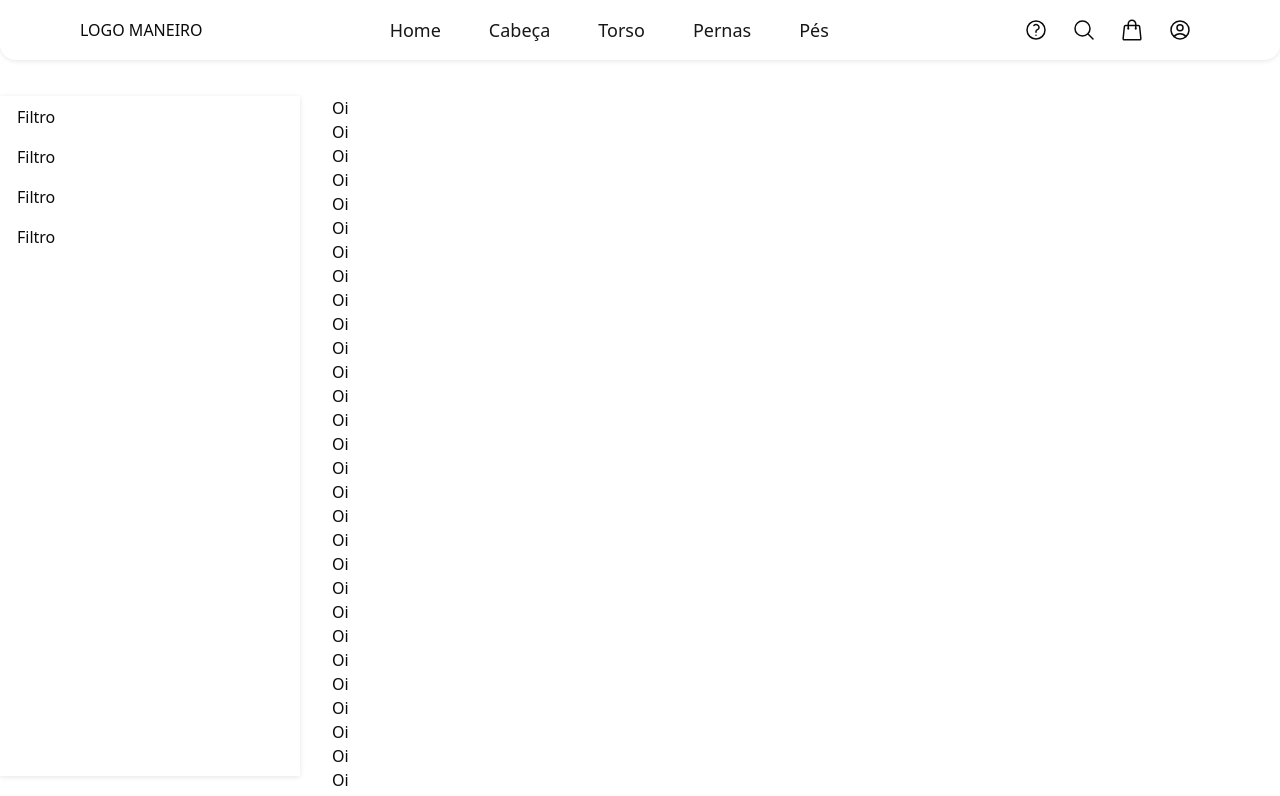
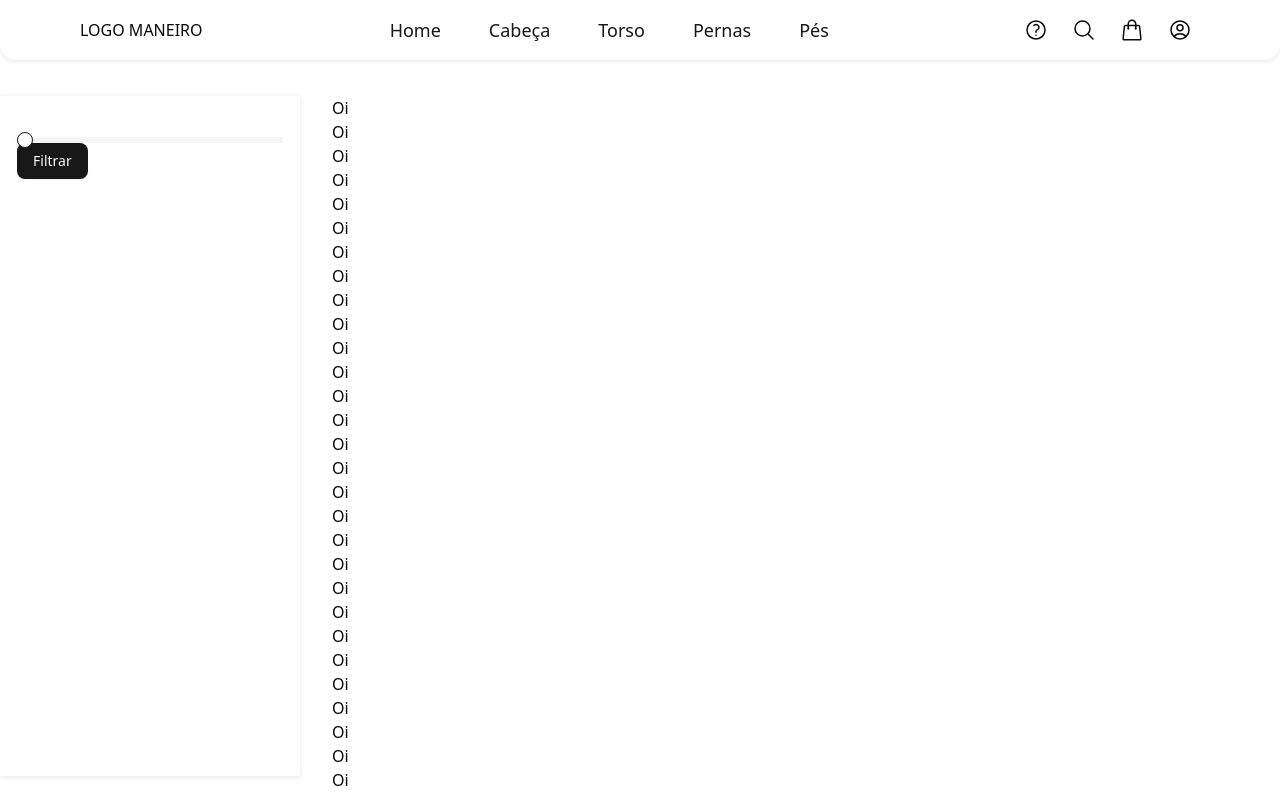
Before and after one commit to GDDario/alive-ecommerce, a Next.js app in the folder app/: page /categoria/cabeca in a window 1280 px wide. Shown: the top 796 px of the page. Built offline with nearby package versions, Linux system fonts and the light colour scheme.

Commit message:
feat(app): form builder with zod

```diff
--- a/app/mock/head-filters-mock.tsx
+++ b/app/mock/head-filters-mock.tsx
@@ -12,69 +12,69 @@ const HeadFiltersMock = (): any[] => [
         "minimum": 0,
         "maximum": 1000,
     },
-    {
-        "type": "checkbox",
-        "name": "colors",
-        "label": "Cores",
-        "options": [
-            {
-                "label": "Preto",
-                "value": "black",
-                "quantity": 30,
-                "color": "#000"
-            },
-            {
-                "label": "Azul",
-                "value": "blue",
-                "quantity": 40,
-                "color": "#00f"
-            },
-        ],
-    },
-    {
-        "type": "checkbox",
-        "name": "size",
-        "label": "Tamanhos",
-        "options": [
-            {
-                "label": "33",
-                "value": "33",
-                "quantity": 25,
-                "color": null,
-            },
-            {
-                "label": "34",
-                "value": "34",
-                "quantity": 45,
-                "color": null,
-            },
-        ],
-    },
-    {
-        "type": "checkbox",
-        "name": "gender",
-        "label": "Gênero",
-        "options": [
-            {
-                "label": "Homem",
-                "value": "H",
-                "quantity": 30,
-                "color": null,
-            },
-            {
-                "label": "Mulher",
-                "value": "M",
-                "quantity": 30,
-                "color": null,
-            },
-            {
-                "label": "Unissex",
-                "value": "U",
-                "quantity": 10,
-                "color": null,
-            },
-        ],
-    },
+    // {
+    //     "type": "checkbox",
+    //     "name": "colors",
+    //     "label": "Cores",
+    //     "options": [
+    //         {
+    //             "label": "Preto",
+    //             "value": "black",
+    //             "quantity": 30,
+    //             "color": "#000"
+    //         },
+    //         {
+    //             "label": "Azul",
+    //             "value": "blue",
+    //             "quantity": 40,
+    //             "color": "#00f"
+    //         },
+    //     ],
+    // },
+    // {
+    //     "type": "checkbox",
+    //     "name": "size",
+    //     "label": "Tamanhos",
+    //     "options": [
+    //         {
+    //             "label": "33",
+    //             "value": "33",
+    //             "quantity": 25,
+    //             "color": null,
+    //         },
+    //         {
+    //             "label": "34",
+    //             "value": "34",
+    //             "quantity": 45,
+    //             "color": null,
+    //         },
+    //     ],
+    // },
+    // {
+    //     "type": "checkbox",
+    //     "name": "gender",
+    //     "label": "Gênero",
+    //     "options": [
+    //         {
+    //             "label": "Homem",
+    //             "value": "H",
+    //             "quantity": 30,
+    //             "color": null,
+    //         },
+    //         {
+    //             "label": "Mulher",
+    //             "value": "M",
+    //             "quantity": 30,
+    //             "color": null,
+    //         },
+    //         {
+    //             "label": "Unissex",
+    //             "value": "U",
+    //             "quantity": 10,
+    //             "color": null,
+    //         },
+    //     ],
+    // },
 ];
 
 export default HeadFiltersMock;
--- a/app/src/app/Components/SideMenu/FiltersDictionary.ts
+++ b/app/src/app/Components/SideMenu/FiltersDictionary.ts
@@ -2,7 +2,7 @@ import RangeFilter from "@/app/Components/SideMenu/Filters/RangeFilter";
 
 const FiltersDictionary = {
     "range": RangeFilter,
-    "checkbox": RangeFilter,
+    // "checkbox": RangeFilter,
 };
 
 export default FiltersDictionary;
--- a/app/src/app/Components/SideMenu/SideMenu.tsx
+++ b/app/src/app/Components/SideMenu/SideMenu.tsx
@@ -1,22 +1,55 @@
 'use client';
 
-import React, {useEffect} from "react";
+import React, {ReactNode, useEffect} from "react";
 import FiltersDictionary from "@/app/Components/SideMenu/FiltersDictionary";
 import {useFilters} from "@/app/context/FilterContext";
+import RangeFilter from "@/app/Components/SideMenu/Filters/RangeFilter";
+import {useForm} from "react-hook-form";
+import {z} from "zod";
+import {zodResolver} from "@hookform/resolvers/zod";
+import {Form} from "@/components/ui/form";
+import {buildZodSchemaFromFilters} from "@/utils/zodBuilder";
+import {Button} from "@/components/ui/button";
 
 const SideMenu: React.FC = () => {
     const {filters} = useFilters();
+
+    const schema = buildZodSchemaFromFilters(filters);
+
+    const form = useForm<any>({
+        resolver: zodResolver(schema),
+    });
 
     useEffect(() => {
         console.log('Filters feitos', filters);
     }, [filters]);
 
+    const renderFilter = (filter: any) => {
+        // @ts-ignore
+        const Filter = FiltersDictionary[filter.type];
+
+        return <Filter key={filter.name} {...filter} control={form.control}/>;
+    };
+
+    const onSubmit = (formData: any) => {
+        console.log('formData', formData);
+    }
+
+    const onInvalid = (formData: any) => {
+        console.log('formData', formData);
+    }
+
     return (
         <aside className="h-[85vh] min-w-[300px] glassy-panel sticky top-[8%] left-0 px-4 py-2 flex flex-col gap-4">
-            {
-                // filters.map((filter: any) => FiltersDictionary[filter.type])
-                filters.map((filter: any) => <div>Filtro</div>)
-            }
+            <Form {...form}>
+                <form onSubmit={form.handleSubmit(onSubmit, onInvalid)}>
+                    {
+                        filters.map((filter: any) => renderFilter(filter))
+                    }
+
+                    <Button type="submit">Filtrar</Button>
+                </form>
+            </Form>
         </aside>
     )
 };
--- a/app/src/components/ui/form.tsx
+++ b/app/src/components/ui/form.tsx
@@ -97,7 +97,7 @@ function FormLabel({
     <Label
       data-slot="form-label"
       data-error={!!error}
-      className={cn("data-[error=true]:text-destructive", className)}
+      className={cn("data-[error=true]:text-destructive text-md", className)}
       htmlFor={formItemId}
       {...props}
     />
--- /dev/null
+++ b/app/src/utils/zodBuilder.ts
@@ -0,0 +1,30 @@
+import {z} from "zod";
+
+export function buildZodSchemaFromFilters(filters: any[]): z.ZodObject<any> {
+    const shape: Record<string, any> = {};
+
+    filters.forEach((filter) => {
+        switch (filter.type) {
+            case "range":
+                shape[filter.name] = z
+                    .tuple([
+                        z.number().min(filter.minimum),
+                        z.number().max(filter.maximum),
+                    ])
+                    .refine(([min, max]) => min <= max, {
+                        message: "Valor mínimo deve ser menor que o máximo",
+                    });
+                break;
+
+            case "checkbox":
+                shape[filter.name] = z.array(z.string()).optional();
+                break;
+
+            default:
+                // Fallback
+                shape[filter.name] = z.any();
+        }
+    });
+
+    return z.object(shape);
+}
```
Also changed, not shown: app/src/app/categoria/cabeca/page.tsx (indentation only).
